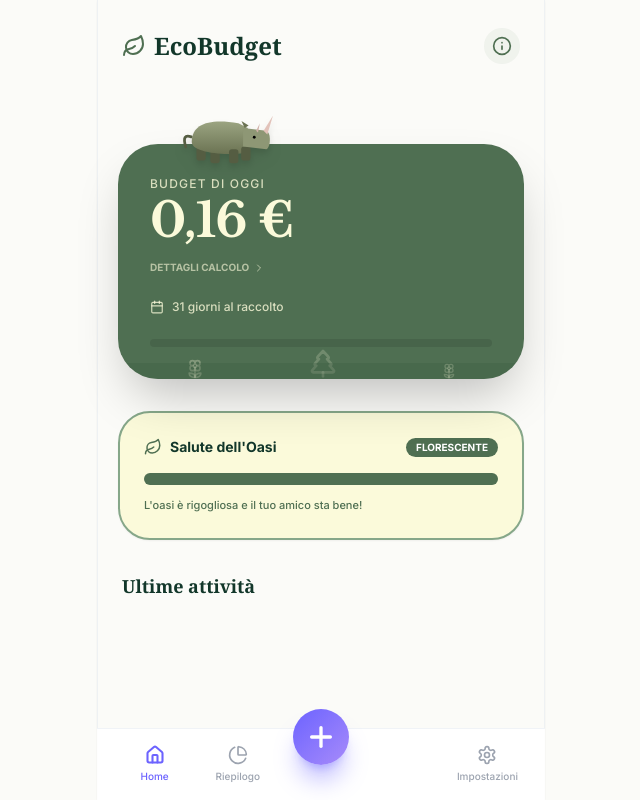
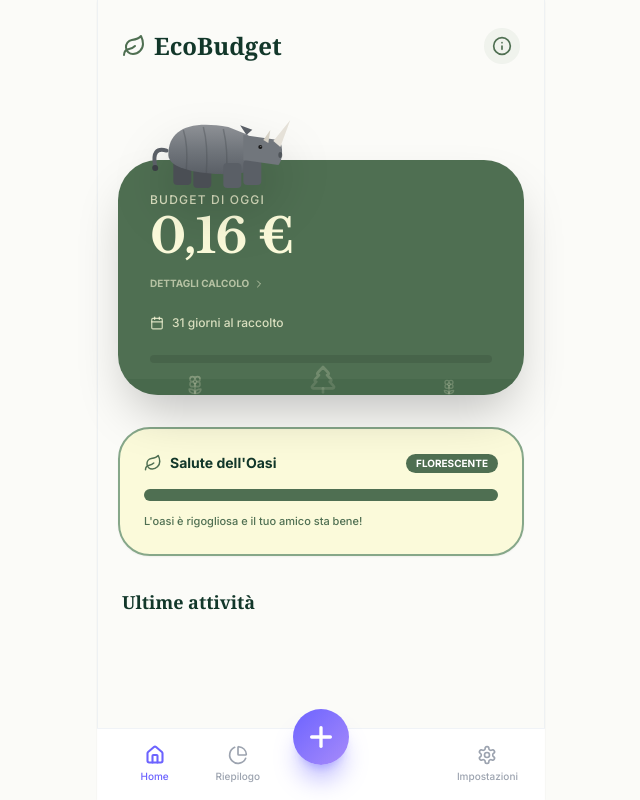
Before and after one commit to mattlev97/bright-chameleon-play, a React (Vite) app: page / in a window 1280 px wide. Both pictures are taken after typing "5" into the empty fields and a click on the button "Crea la tua oasi". Shown: the whole page, without its empty margins (319-959 px from the left). Built offline with nearby package versions, Linux system fonts and the light colour scheme.

Commit message:
[dyad] Riprogettazione Rinoceronte: più grande, realistico e color ardesia - wrote 2 file(s)

```diff
--- a/src/components/budget/Pet.tsx
+++ b/src/components/budget/Pet.tsx
@@ -8,60 +8,131 @@ interface PetProps {
 }
 
 const Rhino = ({ mood }: { mood: string }) => (
-  <svg viewBox="0 0 120 80" className="w-full h-full drop-shadow-lg">
+  <svg viewBox="0 0 160 100" className="w-full h-full drop-shadow-2xl">
     <defs>
-      <linearGradient id="rhinoGrad" x1="0%" y1="0%" x2="0%" y2="100%">
-        <stop offset="0%" stopColor="#9BA481" />
-        <stop offset="100%" stopColor="#6B7353" />
+      <linearGradient id="rhinoSkin" x1="0%" y1="0%" x2="0%" y2="100%">
+        <stop offset="0%" stopColor="#8E9196" />
+        <stop offset="50%" stopColor="#71767C" />
+        <stop offset="100%" stopColor="#5A5F66" />
       </linearGradient>
+      <filter id="skinTexture" x="0" y="0">
+        <feTurbulence type="fractalNoise" baseFrequency="0.05" numOctaves="2" result="noise" />
+        <feDisplacementMap in="SourceGraphic" in2="noise" scale="1" />
+      </filter>
     </defs>
-    <rect x="30" y="55" width="10" height="15" rx="3" fill="#555D42" />
-    <rect x="45" y="58" width="10" height="15" rx="3" fill="#555D42" />
-    <motion.path d="M25 45 Q15 40 18 55" stroke="#555D42" strokeWidth="3" fill="none" strokeLinecap="round" animate={{ rotate: [-10, 10, -10] }} transition={{ duration: 1, repeat: Infinity }} />
-    <path d="M25 50 C25 30, 45 25, 75 30 L85 35 L85 60 C85 65, 25 65, 25 50" fill="url(#rhinoGrad)" />
-    <rect x="65" y="58" width="10" height="15" rx="3" fill="#555D42" />
-    <rect x="78" y="55" width="10" height="15" rx="3" fill="#555D42" />
-    <path d="M80 35 L105 38 C110 40, 110 55, 105 58 L80 55 Z" fill="#8E9775" />
-    <motion.path d="M82 35 L78 28 L86 32 Z" fill="#6B7353" animate={{ rotate: [-5, 5, -5] }} transition={{ duration: 2, repeat: Infinity }} />
-    <path d="M102 38 L112 22 L106 42 Z" fill="#E2C2B9" />
-    <path d="M94 38 L98 30 L96 40 Z" fill="#D1B1A8" />
-    <circle cx="92" cy="45" r="1.5" fill="black" />
-    {mood === 'happy' && <path d="M95 52 Q98 54 101 52" stroke="black" strokeWidth="1" fill="none" />}
+
+    {/* Gambe Posteriori (più scure per profondità) */}
+    <rect x="35" y="65" width="18" height="25" rx="4" fill="#4A4E54" />
+    <rect x="55" y="68" width="18" height="25" rx="4" fill="#4A4E54" />
+
+    {/* Coda con ciuffo */}
+    <motion.g
+      animate={{ rotate: [-5, 15, -5] }}
+      transition={{ duration: 1.5, repeat: Infinity, ease: "easeInOut" }}
+      style={{ originX: "30px", originY: "50px" }}
+    >
+      <path d="M30 55 Q15 50 18 70" stroke="#5A5F66" strokeWidth="4" fill="none" strokeLinecap="round" />
+      <circle cx="18" cy="72" r="3" fill="#3A3E44" />
+    </motion.g>
+
+    {/* Corpo Massiccio */}
+    <path
+      d="M30 60 C30 35, 50 25, 90 32 L110 40 L110 75 C110 82, 30 82, 30 60"
+      fill="url(#rhinoSkin)"
+    />
+
+    {/* Pieghe della pelle sul corpo */}
+    <path d="M45 35 Q50 50 48 75" stroke="#4A4E54" strokeWidth="1.5" fill="none" opacity="0.4" />
+    <path d="M65 32 Q70 50 68 78" stroke="#4A4E54" strokeWidth="1.5" fill="none" opacity="0.4" />
+    <path d="M85 34 Q90 55 88 78" stroke="#4A4E54" strokeWidth="1.5" fill="none" opacity="0.4" />
+
+    {/* Gambe Anteriori */}
+    <rect x="85" y="68" width="18" height="25" rx="4" fill="#5A5F66" />
+    <rect x="105" y="65" width="18" height="25" rx="4" fill="#5A5F66" />
+
+    {/* Testa Allungata */}
+    <path
+      d="M105 40 L140 45 C145 48, 145 65, 140 70 L105 65 Z"
+      fill="#71767C"
+    />
+
+    {/* Orecchie mobili */}
+    <motion.path
+      d="M108 40 L102 30 L114 35 Z"
+      fill="#5A5F66"
+      animate={{ rotate: [-8, 8, -8] }}
+      transition={{ duration: 2.5, repeat: Infinity }}
+    />
+
+    {/* Corni (color avorio/corno naturale) */}
+    <path d="M135 46 L152 25 L142 52 Z" fill="#E5E1D8" /> {/* Corno Principale */}
+    <path d="M125 45 L132 35 L130 48 Z" fill="#D6D1C5" /> {/* Corno Secondario */}
+
+    {/* Occhio piccolo e realistico */}
+    <circle cx="122" cy="52" r="2" fill="#1A1A1A" />
+    <circle cx="122.5" cy="51.5" r="0.5" fill="white" opacity="0.6" />
+
+    {/* Narice */}
+    <ellipse cx="142" cy="60" rx="2" ry="3" fill="#3A3E44" opacity="0.6" />
+
+    {/* Espressione basata sul mood */}
+    {mood === 'happy' && (
+      <path d="M128 62 Q135 65 142 62" stroke="#1A1A1A" strokeWidth="1.5" fill="none" strokeLinecap="round" />
+    )}
+    {mood === 'sad' && (
+      <path d="M128 65 Q135 62 142 65" stroke="#1A1A1A" strokeWidth="1" fill="none" opacity="0.5" />
+    )}
   </svg>
 );
 
 const Elephant = ({ mood }: { mood: string }) => (
-  <svg viewBox="0 0 120 80" className="w-full h-full drop-shadow-lg">
+  <svg viewBox="0 0 160 100" className="w-full h-full drop-shadow-2xl">
     <defs>
-      <linearGradient id="eleGrad" x1="0%" y1="0%" x2="0%" y2="100%">
-        <stop offset="0%" stopColor="#A5A5A5" />
-        <stop offset="100%" stopColor="#7A7A7A" />
+      <linearGradient id="eleSkin" x1="0%" y1="0%" x2="0%" y2="100%">
+        <stop offset="0%" stopColor="#A5AAB0" />
+        <stop offset="100%" stopColor="#7A7F85" />
       </linearGradient>
     </defs>
-    <rect x="30" y="55" width="12" height="15" rx="4" fill="#5A5A5A" />
-    <rect x="70" y="55" width="12" height="15" rx="4" fill="#5A5A5A" />
-    <path d="M20 50 C20 25, 90 25, 90 50 L90 60 C90 65, 20 65, 20 50" fill="url(#eleGrad)" />
-    <motion.path d="M85 40 C105 40, 110 70, 100 75" stroke="#7A7A7A" strokeWidth="8" fill="none" strokeLinecap="round" animate={{ rotate: [-5, 5, -5] }} transition={{ duration: 2, repeat: Infinity }} />
-    <motion.path d="M75 30 C60 25, 55 50, 75 55 Z" fill="#6A6A6A" animate={{ rotate: [-10, 10, -10] }} transition={{ duration: 3, repeat: Infinity }} />
-    <circle cx="82" cy="42" r="2" fill="black" />
-    {mood === 'happy' && <path d="M85 48 Q88 50 91 48" stroke="black" strokeWidth="1" fill="none" />}
+    <rect x="40" y="65" width="20" height="25" rx="5" fill="#5A5F66" />
+    <rect x="90" y="65" width="20" height="25" rx="5" fill="#5A5F66" />
+    <path d="M30 60 C30 30, 120 30, 120 60 L120 75 C120 82, 30 82, 30 60" fill="url(#eleSkin)" />
+    <motion.path
+      d="M115 50 C145 50, 155 85, 135 95"
+      stroke="#7A7F85" strokeWidth="10" fill="none" strokeLinecap="round"
+      animate={{ rotate: [-5, 5, -5] }}
+      transition={{ duration: 2, repeat: Infinity }}
+    />
+    <motion.path
+      d="M100 40 C80 35, 75 65, 100 70 Z"
+      fill="#6A6F75"
+      animate={{ rotate: [-10, 10, -10] }}
+      transition={{ duration: 3, repeat: Infinity }}
+    />
+    <circle cx="110" cy="55" r="2.5" fill="black" />
   </svg>
 );
 
 const Pet = ({ type, mood }: PetProps) => {
-  const walkDuration = mood === 'happy' ? 12 : 20;
+  const walkDuration = mood === 'happy' ? 15 : 25;
 
   return (
     <motion.div
-      className="relative w-28 h-20 cursor-pointer"
-      animate={{ x: [0, 180, 0], scaleX: [1, 1, -1, -1, 1] }}
+      className="relative w-40 h-28 cursor-pointer"
+      animate={{ x: [-20, 160, -20], scaleX: [1, 1, -1, -1, 1] }}
       transition={{ duration: walkDuration, repeat: Infinity, ease: "linear" }}
     >
-      <motion.div animate={{ y: mood === 'happy' ? [0, -4, 0] : [0, -1, 0] }} transition={{ duration: 0.6, repeat: Infinity, ease: "easeInOut" }}>
+      <motion.div
+        animate={{ y: mood === 'happy' ? [0, -5, 0] : [0, -1, 0] }}
+        transition={{ duration: 0.8, repeat: Infinity, ease: "easeInOut" }}
+      >
         {type === 'rhino' ? <Rhino mood={mood} /> : <Elephant mood={mood} />}
+
         {mood === 'sad' && (
-          <motion.div initial={{ scale: 0 }} animate={{ scale: 1 }} className="absolute -top-10 right-0 bg-white dark:bg-slate-800 px-3 py-1 rounded-full text-[10px] font-bold shadow-md border border-red-100">
-            Ho fame... 🌱
+          <motion.div
+            initial={{ scale: 0 }} animate={{ scale: 1 }}
+            className="absolute -top-12 right-0 bg-white dark:bg-slate-800 px-4 py-2 rounded-2xl text-[11px] font-bold shadow-xl border-2 border-red-100 text-red-500 whitespace-nowrap"
+          >
+            L'oasi sta seccando... 🌱
           </motion.div>
         )}
       </motion.div>
--- a/src/pages/Index.tsx
+++ b/src/pages/Index.tsx
@@ -57,7 +57,7 @@ const Index = () => {
           <button onClick={() => setShowBreakdown(true)} className="p-2 text-[#4F6F52] bg-[#86A789]/10 rounded-full"><Info size={20} /></button>
         </div>
 
-        <div className="relative pt-12">
+        <div className="relative pt-16">
           <div className="absolute top-0 left-0 w-full z-20 pointer-events-none">
             <Pet type={data.settings.selectedPet} mood={petMood} />
           </div>
```
